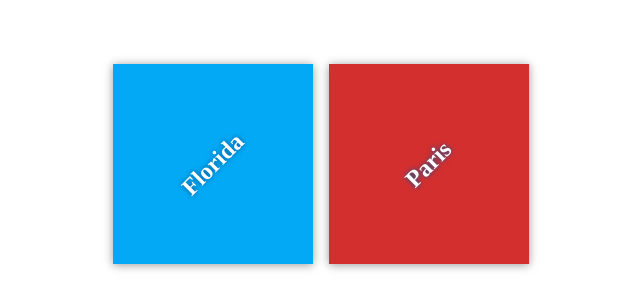
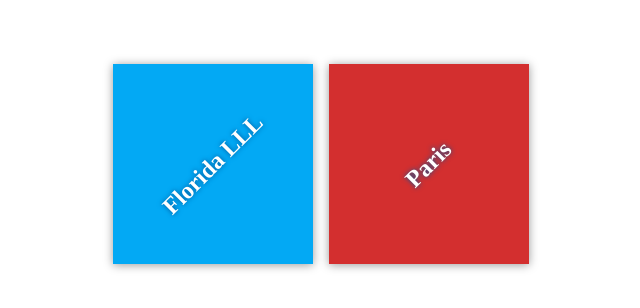
Before and after one commit to millikenrobert/mtp, a plain HTML site: page index.html in a window 1280 px wide. Shown: the part 236-544 px from the top of the page, without its empty margins (319-959 px from the left). Drawn offline with Linux system fonts and the light colour scheme.

Commit message:
Added LLL

```diff
--- a/index.html
+++ b/index.html
@@ -11,7 +11,7 @@
     <div class="container">
         <div class="destination-container">
             <div class="destination" id="florida">
-                <h2>Florida</h2>
+                <h2>Florida LLL</h2>
             </div>
 
             <div class="destination" id="paris">
```
